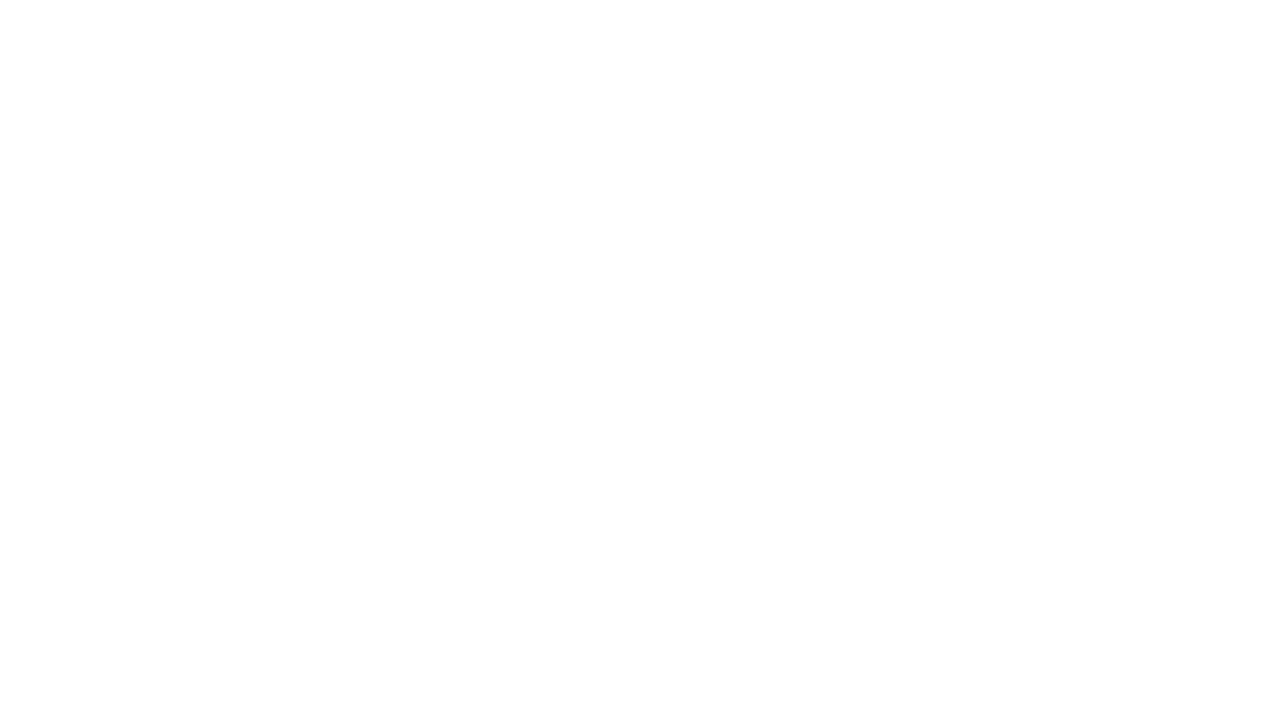
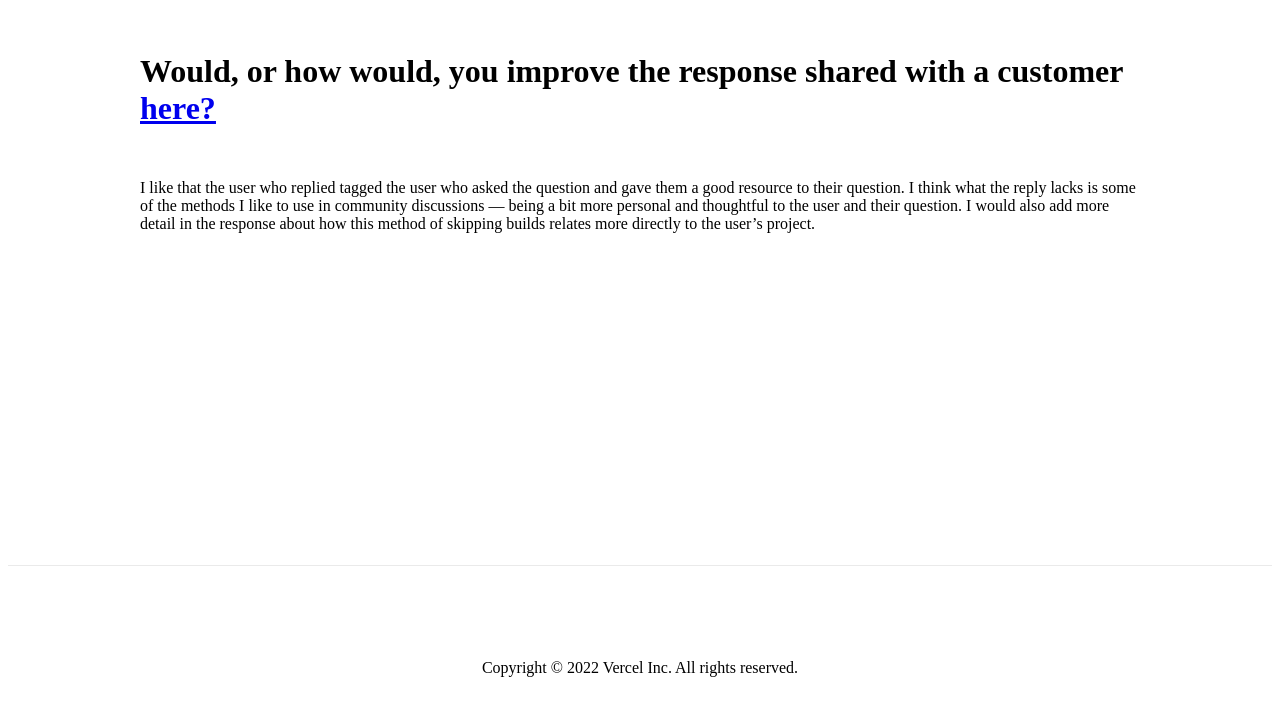
Before and after one commit to amybarger/community-manager-project, a Next.js app: page /better-response in a window 1280 px wide. Shown: the part 499-1214 px from the top of the page. Before the commit the page ends 800 px from the top, so only its background shows below. Built offline with nearby package versions, Linux system fonts and the light colour scheme.

Commit message:
Added content to the better-response page

```diff
--- a/pages/better-response.js
+++ b/pages/better-response.js
@@ -14,7 +14,21 @@ export default function BetterResponse() {
 
             <Nav />
 
-
+            <main className={styles.main}>
+            <div className={styles.questions}>
+            <h1 className={styles.questionheader}>
+            Would, or how would, you improve the response shared with a customer <a href="https://github.com/vercel/community/discussions/310"><u>here?</u></a>
+            </h1>
+            <p className={styles.answer}>
+            I like that the user who replied tagged the user who asked the question and gave them a good resource to their question. I think what the reply lacks is some of the methods I like to use in community discussions — being a bit more personal and thoughtful to the user and their question. I would also add more detail in the response about how this method of skipping builds relates more directly to the user’s project.
+            </p>
+            </div>
+            </main>
+            <footer className={styles.footer}>
+                <a class="navbar-bran" href="https://vercel.com/about">
+                <img src="/vercel_logo.png" alt="Vercel logo" className={styles.vercellogobottom}></img></a>
+                 <p> Copyright © 2022 Vercel Inc. All rights reserved.</p>
+            </footer>
         </div>
     )
 }
```
